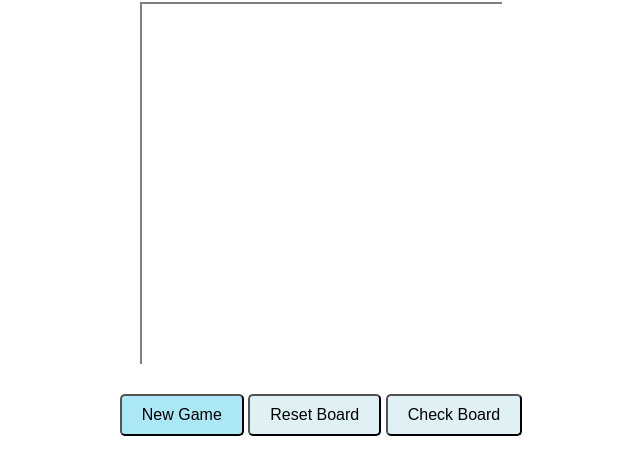
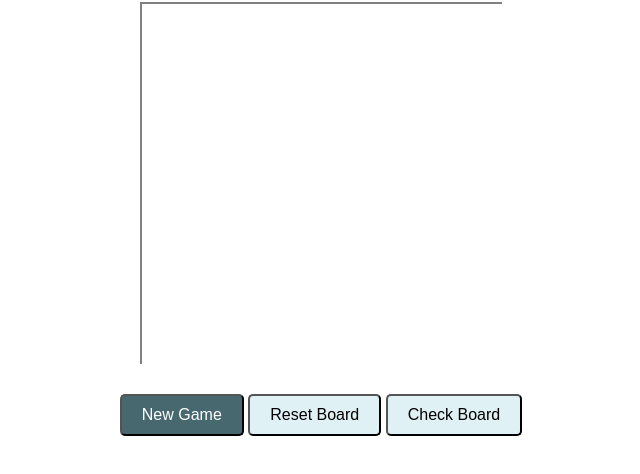
Before and after one commit to Claire-ONeill/sodoku, a plain HTML site: page index.html in a window 1280 px wide. In both pictures the pointer is over the button "New Game". Shown: the part 78-552 px from the top of the page, without its empty margins (319-959 px from the left). Drawn offline with Linux system fonts and the light colour scheme; no server answers.

Commit message:
changed button color

```diff
--- a/sudoku.css
+++ b/sudoku.css
@@ -109,12 +109,13 @@ button {
 }
 
 button:hover{
-    background-color: #ace7f5;
+    background-color: #48686f;
+    color: white;
 }
 
-.level.selected {
+/* .level.selected {
     background-color: #45a049;
-}
+} */
 
 #sudoku-board input:nth-child(3n) {
     border-right: 2px solid gray;
```
